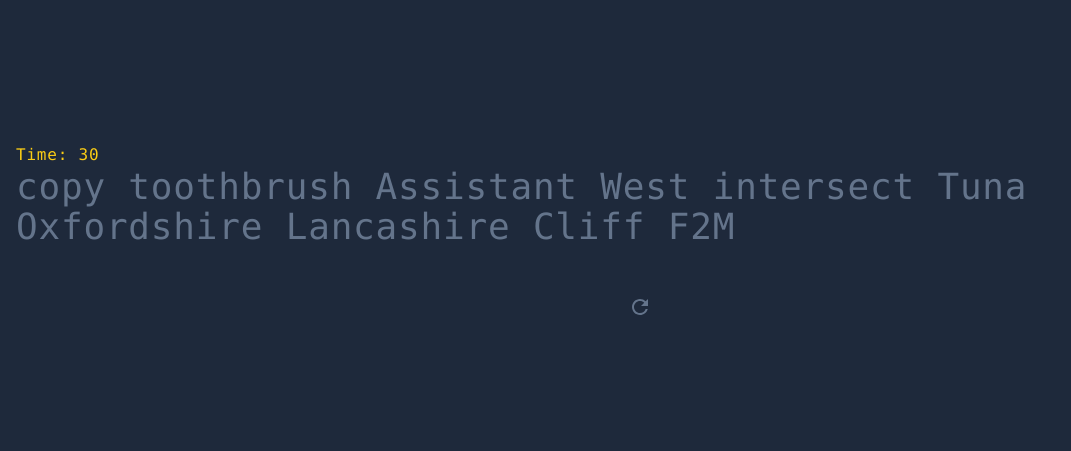
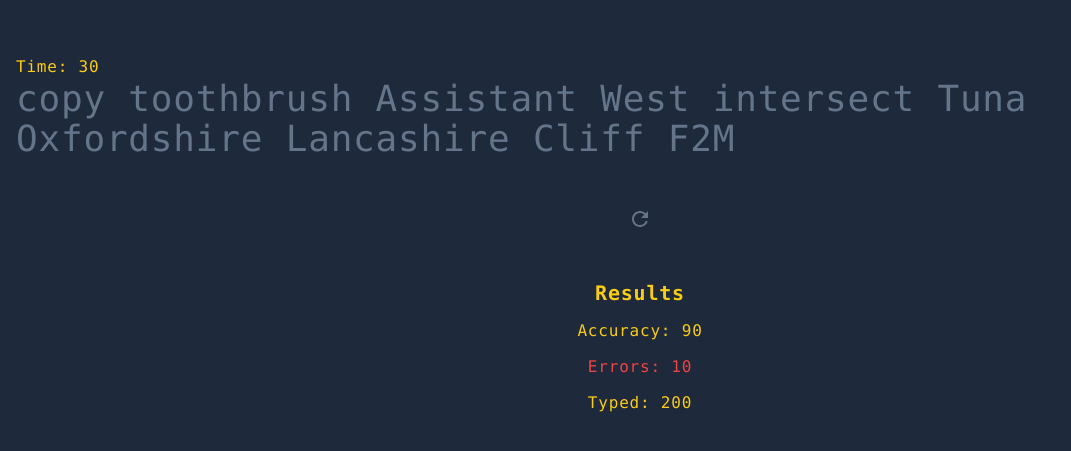
Before and after one commit to duplantier/Type-i-Fast, a React (Create React App) app: page / in a window 1280 px wide. Shown: the part 165-616 px from the top of the page, without its empty margins (0-1071 px from the left). Built offline with nearby package versions, Linux system fonts and the light colour scheme.

Commit message:
Build: Results component

```diff
--- a/src/App.tsx
+++ b/src/App.tsx
@@ -1,5 +1,7 @@
 import { faker } from "@faker-js/faker";
 import RestartButton from "./components/RestartButton";
+import Results from "./components/Results";
+
 const words = faker.random.words(10);
 
 function App() {
@@ -10,6 +12,12 @@ function App() {
       <RestartButton
         className={"mx-auto mt-10 text-slate-500"}
         onRestart={() => null}
+      />
+      <Results
+        className="mt-10"
+        errors={10}
+        accuracyPercentage={90}
+        total={200}
       />
     </>
   );
--- /dev/null
+++ b/src/components/Results.tsx
@@ -0,0 +1,24 @@
+const Results = ({
+  errors,
+  accuracyPercentage,
+  total,
+  className,
+}: {
+  errors: number;
+  accuracyPercentage: number;
+  total: number;
+  className?: string;
+}) => {
+  return (
+    <ul
+      className={`flex flex-col items-center text-primary-400 space-y-3 ${className}`}
+    >
+      <li className="text-xl font-semibold">Results</li>
+      <li>Accuracy: {accuracyPercentage} </li>
+      <li className="text-red-500">Errors: {errors}</li>
+      <li>Typed: {total}</li>
+    </ul>
+  );
+};
+
+export default Results;
```
